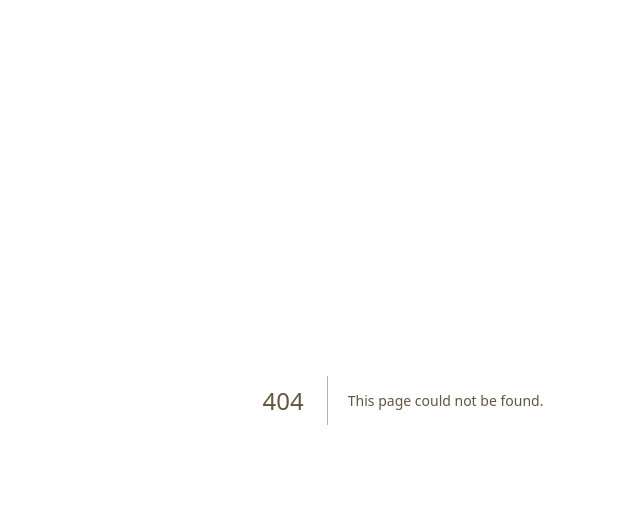
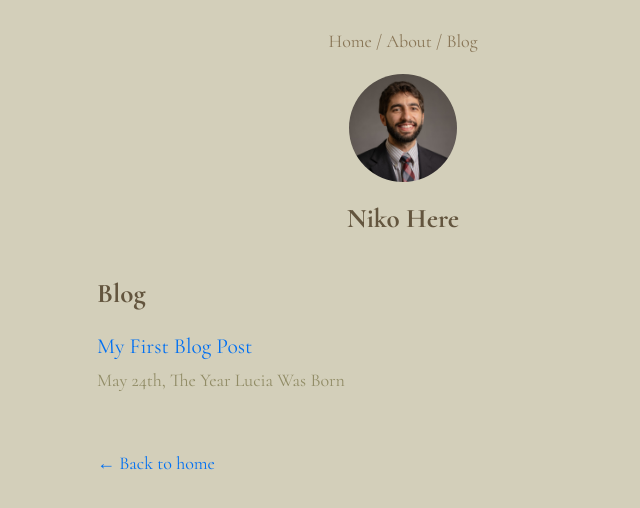
Before and after one commit to harmolipi/niko-here, a Next.js app: page /niko-here/blog in a window 1280 px wide. Before the commit this address had no page. Shown: the top 508 px of the page, without its empty margins (237-877 px from the left). Built offline with nearby package versions, Linux system fonts and the light colour scheme.

Commit message:
feat(blog): add basic blog page with link in navbar

```diff
--- a/components/layout.js
+++ b/components/layout.js
@@ -20,6 +20,10 @@ const pages = [
   {
     name: "About",
     path: "/about",
+  },
+  {
+    name: "Blog",
+    path: "/blog",
   },
 ];
 
--- /dev/null
+++ b/pages/blog.js
@@ -0,0 +1,20 @@
+import Layout from "../components/layout";
+import BlogList from "../components/BlogList";
+import { getSortedPostsData } from "../lib/posts";
+
+export async function getStaticProps() {
+  const allPostsData = getSortedPostsData();
+  return {
+    props: {
+      allPostsData,
+    },
+  };
+}
+
+export default function Blog({ allPostsData }) {
+  return (
+    <Layout>
+      <BlogList posts={allPostsData} />
+    </Layout>
+  );
+}
```
